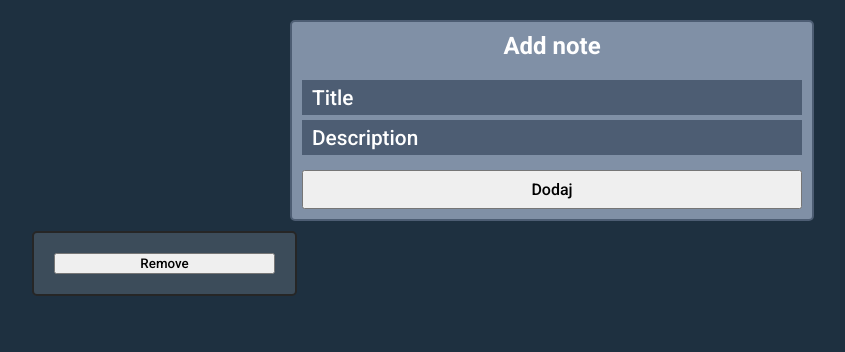
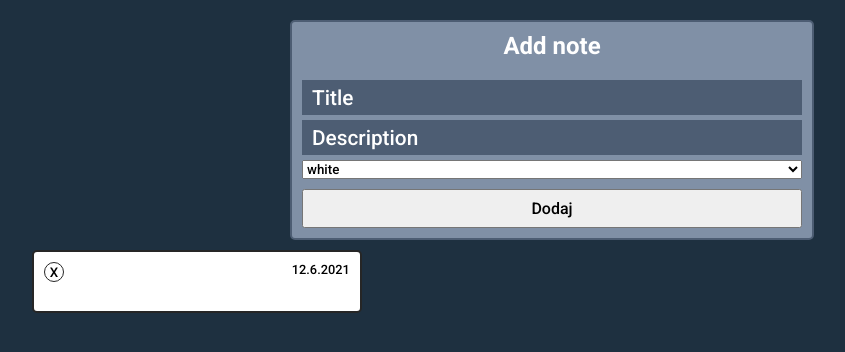
Before and after one commit to mseweryn45/Type-script-applications, a website built with webpack: page Projekt 4/src/index.html in a window 1280 px wide. Both pictures are taken after a click on the button "Dodaj". Shown: the whole page, without its empty margins (88-933 px from the left). Built offline with nearby package versions, Linux system fonts and the light colour scheme.

Commit message:
color and data added

```diff
--- a/Projekt 4/src/app.ts
+++ b/Projekt 4/src/app.ts
@@ -6,8 +6,9 @@ export class App {
     btnAdd: HTMLButtonElement;
     titleInput: HTMLInputElement;
     descriptionInput: HTMLInputElement;
+    selectorInput: HTMLSelectElement;
     data: string;
-    weaterBox: HTMLDivElement;
+    addedData: string;
 
     constructor() {
         this.getInput();
@@ -32,14 +33,18 @@ export class App {
         this.btnAdd = document.querySelector(".btn-add")
         this.titleInput = document.querySelector("#titleInput");
         this.descriptionInput = document.querySelector("#descriptionInput");
-        this.btnAdd.addEventListener("click", () => this.showData())
-
+        this.selectorInput = document.querySelector("#color");
+        const now = new Date();
+        this.addedData = `${now.getDate()}.${now.getMonth()+1}.${now.getFullYear()}`
+        this.btnAdd.addEventListener("click", () => this.showData());
     }
 
     showData() {
         const title = this.titleInput.value;
         const description = this.descriptionInput.value;
-        const appStorage = new AppStorage(title,description)
+        const color = this.selectorInput.value;
+        const date = this.addedData;
+        const appStorage = new AppStorage(title,description,color,date)
     }
 
 }
--- a/Projekt 4/src/appStorage.ts
+++ b/Projekt 4/src/appStorage.ts
@@ -4,19 +4,23 @@ const note = new Note();
 interface IAppStorage {
     title: String;
     description: String;
+    color: string
+    date: string
 }
 
 export class AppStorage implements IAppStorage {
     title: String;
     description: String;
+    color: string
+    date: string
 
-    constructor(title: string, description: string){
-        this.saveData(title, description)
+    constructor(title: string, description: string, color: string, date: string){
+        this.saveData(title, description, color, date)
     }
 
-    saveData(title: string, description: string) {
+    saveData(title: string, description: string, color: string, date: string) {
         let keys = Object.keys(localStorage).length - 1;
-        let json = JSON.stringify({ title, description });
+        let json = JSON.stringify({ title, description, color, date });
         localStorage.setItem('Note' + keys, json);
         const parseData = JSON.parse(json);
         note.createBox(parseData, 'Note' + keys)
--- a/Projekt 4/src/index.html
+++ b/Projekt 4/src/index.html
@@ -13,6 +13,13 @@
         <h1>Add note</h1>
         <input type="text" placeholder="Title" id="titleInput" class="input">
         <input type="text" placeholder="Description" id="descriptionInput" class="input">
+        <select name="colors" id="color">
+          <option value="#ffffff">white</option>
+          <option value="#F3FEB0">yellow</option>
+          <option value="#FEA443">orange</option>
+          <option value="#705E78">purple</option>
+          <option value="#812F33">red</option>
+        </select>
         <button class="btn-add">Dodaj</button>
       </section>
       <section class="city">
--- a/Projekt 4/src/main.scss
+++ b/Projekt 4/src/main.scss
@@ -65,33 +65,49 @@ input, input::placeholder{
 .city{
   width: 100%;
   display: flex;
+  flex-wrap: wrap;
 }
 
-.city_card{
+.note{
   display: flex;
   flex-direction: column;
-  width: 25%;
+  align-items: center;
+  width: calc(33% - 20px);
   border: 2px solid #262626;
-  border-radius: 5px;;
-  background-color: #ffffff22;
-  padding: 20px;
+  border-radius: 5px;
+  background-color: white;
+  padding: 10px;
   margin:10px;
+  position: relative;
+
+
+  &-title{
+    font-size: 1.8rem;
+    padding: 8px 0;
+  }
+  &-description{
+    padding-bottom: 8px;
+  }
+  &-date{
+    font-size: 0.8rem;
+    align-self: flex-end;
+  }
+
+  button{
+    position: absolute;
+    top: 10px;
+    left: 10px;
+    background-color: #fff;
+    border: 1px solid #262626;
+    padding: 0;
+    border-radius: 50%;
+    width: 20px;
+    height: 20px;
+    cursor: pointer;
+  }
 }
 
-.city__box--top{
-  display: flex;
-  align-items: center;
-  justify-content: center;
 
-  &-img{
-    width: 100px;
-    height: 100px;
-  }
-  &-temp{
-    color: #fff;
-    font-size: 2.2rem;
-  }
-}
 
 .city__box--place{
   display: flex;
--- a/Projekt 4/src/note.ts
+++ b/Projekt 4/src/note.ts
@@ -4,7 +4,10 @@ export class Note {
 
     createBox(data: any, localStorageName: string) {
         const title = data.title;
+        console.log(title)
         const description = data.description;
+        const color = data.color;
+        const date = data.date;
         const weaterBox = document.querySelector(".city");
         const divElement = document.createElement("div");
         const buttonElement = document.createElement("button")
@@ -12,23 +15,31 @@ export class Note {
             divElement.parentElement.removeChild(divElement)
             localStorage.removeItem(localStorageName);
         })
-        buttonElement.innerText = "Remove";
-        divElement.classList.add("city_card");
-        this.createCountry(divElement, title)
-        this.createWeather(divElement, description)
+        buttonElement.innerText = "X";
+        divElement.classList.add("note");
+        divElement.style.backgroundColor = color;
+        this.createDate(divElement, date)
+        this.createTitle(divElement, title)
+        this.createDescription(divElement, description)
         weaterBox.appendChild(divElement)
         divElement.appendChild(buttonElement)
     }
 
-    createCountry(elem: HTMLDivElement, title: string) {
+    createTitle(elem: HTMLDivElement, title: string) {
         const spanElement = document.createElement("span");
-        spanElement.classList.add("city__box--top-country");
+        spanElement.classList.add("note-title");
         spanElement.innerText = title;
         elem.appendChild(spanElement)
     }
-    createWeather(elem: HTMLDivElement, weatherType: string) {
+    createDescription(elem: HTMLDivElement, weatherType: string) {
         const spanElement = document.createElement("span");
-        spanElement.classList.add("city__box--top-weater");
+        spanElement.classList.add("note-description");
+        spanElement.innerHTML = weatherType
+        elem.appendChild(spanElement)
+    }
+    createDate(elem: HTMLDivElement, weatherType: string) {
+        const spanElement = document.createElement("span");
+        spanElement.classList.add("note-date");
         spanElement.innerHTML = weatherType
         elem.appendChild(spanElement)
     }
```
